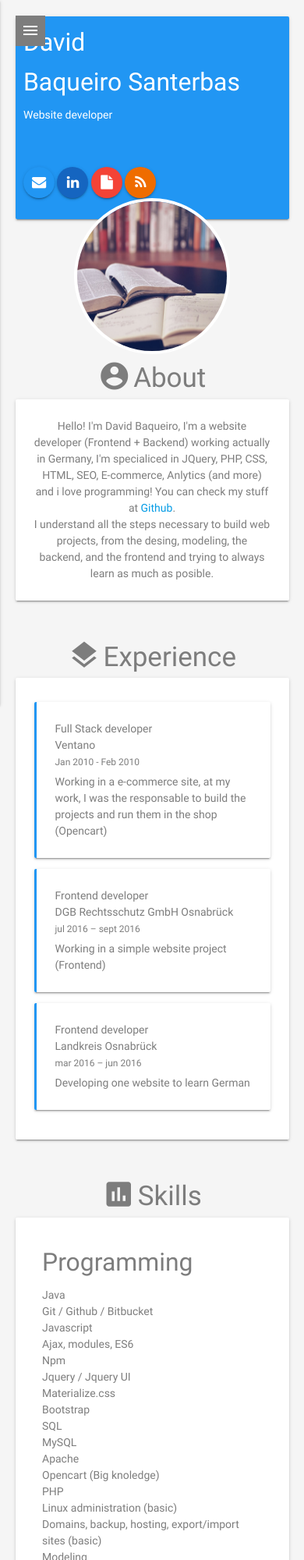
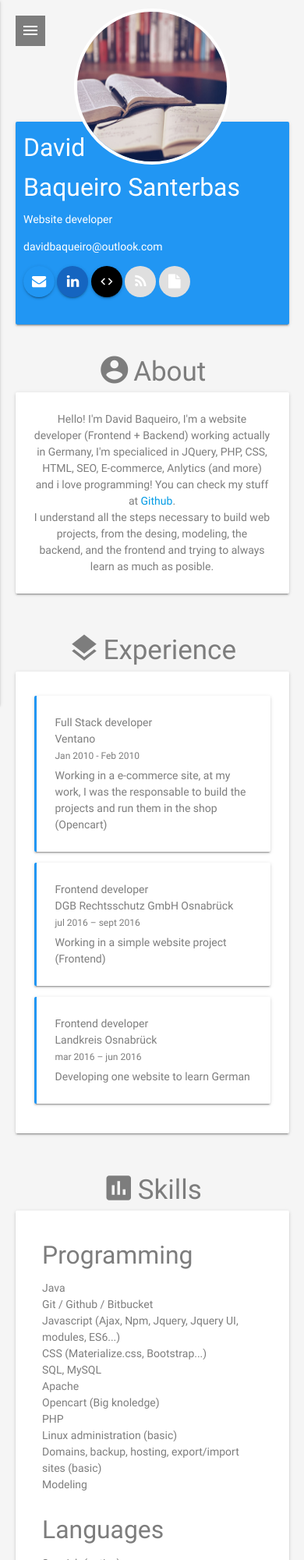
Before and after one commit to bakeiro/curriculum, a plain HTML site: page index.html in a window 390 px wide. Shown: the top 2000 px of the page at 78% size. Drawn offline with nearby package versions, Linux system fonts and the light colour scheme; files whose address does not match are found by name.

Commit message:
update page

```diff
--- a/index.html
+++ b/index.html
@@ -81,29 +81,32 @@
 	<div id="home" style="position: relative;" class="blue white-text home my-section">
 		<div class="row">
 
-			<div class="col m5">
+			<div class="col m6">
 				<h4>David</h4>
 				<h4>Baqueiro Santerbas</h4>
-				<p>Website developer</p>
-				<br><br>
+				<span>Website developer</span>
+				<p>davidbaqueiro@outlook.com</p>
 
 				<div class="links">
-					<a href="#" class="social btn-floating blue">
+					<a href="mailto:davidbaqueiro@outlook.com" class="social btn-floating blue">
 						<i class="fa fa-envelope" aria-hidden="true"></i>
 					</a>
-					<a href="#" class="social btn-floating blue darken-3">
+					<a target="_blank" href="https://www.linkedin.com/in/david-baqueiro-santerbás-81a420122" class="social btn-floating blue darken-3">
 						<i class="fa fa-linkedin"></i>
 					</a>
-					<a href="#" class="social btn-floating red">
+					<a target="_blank" href="https://github.com/bakeiro?tab=repositories" class="social btn-floating black">
+						<i class=" small material-icons ">code</i>
+					</a>
+					<a href="#" disabled class="social btn-floating orange darken-3">
+						<i class="fa fa-rss"></i>
+					</a>
+					<a href="#" disabled class="social btn-floating red">
 						<i class="fa fa-file"></i>
-					</a>
-					<a href="#" class="social btn-floating orange darken-3">
-						<i class="fa fa-rss"></i>
 					</a>
 				</div>
 			</div>
 
-			<div class="col m6 div-personal-pic">
+			<div class="col m5 div-personal-pic">
 				<div class="cut"></div>
 				<img class="personal-pic" src="img/background.jpg" alt="">
 			</div>
@@ -207,26 +210,14 @@
 								<ul>
 									<li>Java</li>
 									<li>Git / Github / Bitbucket</li>
-
-									<li>Javascript</li>
-									<li>Ajax, modules, ES6</li>
-									<li>Npm</li>
-									<li>Jquery / Jquery UI</li>
-
-									<li>Materialize.css</li>
-									<li>Bootstrap</li>
-
-									<li>SQL</li>
-									<li>MySQL</li>
-
+									<li>Javascript (Ajax, Npm, Jquery, Jquery UI, modules, ES6...)</li>
+									<li>CSS (Materialize.css, Bootstrap...)</li>
+									<li>SQL, MySQL</li>
 									<li>Apache</li>
-
 									<li>Opencart (Big knoledge)</li>
 									<li>PHP</li>
-
 									<li>Linux administration (basic)</li>
 									<li>Domains, backup, hosting, export/import sites (basic)</li>
-
 									<li>Modeling</li>
 								</ul>
 							</div>
@@ -320,8 +311,9 @@
 				</div>
 			</div>
 
-			<br>
-			<br>
+		</div>
+
+		<br><br>
 		<div id="intereses">
 			<div class="section-title">
 				<i class="small material-icons">mood</i>
@@ -330,15 +322,19 @@
 			<div class="card horizontal my-section">
 				<div class="card-stacked">
 					<div class="card-content">
-							<p>My intereses are bla bla bla</p>
+						<ul>
+							<li>Sport</li>
+							<li>Read</li>
+							<li>Programming</li>
+							<li>Travel</li>
+						</ul>
 					</div>
 				</div>
 			</div>
 		</div>
 
-			<br>
+		<br><br>
 
-		</div>
 	</div>
 
 	<footer class="blue">
--- a/lib/css/styles.css
+++ b/lib/css/styles.css
@@ -125,9 +125,13 @@ div.my-section{
 		height: 200px;
 		border-radius: 100px;
 		border: 4px solid white;
+		position: relative;
+		top: -370px;
 	}
 	div.home{
 		overflow: visible;
+		position: relative;
+		top: 135px;
 	}
 	div.div-personal-pic{
 		display: flex;
--- a/lib/js/scroll-animations.js
+++ b/lib/js/scroll-animations.js
@@ -1,7 +1,7 @@
 $(document).ready(function(){
 	$("body").on("click", "div#slider li a", function(){
-		//var id = $(this).val();
 		var id = $(this.hash).prop("id");
 		$('html,body').animate({ scrollTop: $("div#" + id).offset().top }, 900, "swing");
+		$('.button-collapse').sideNav('hide');
 	})
 });
```
Also changed, not shown: lib/fonts/fontawesome-webfont.woff2 (added). Lines whose indentation alone changed are shown as unchanged.
